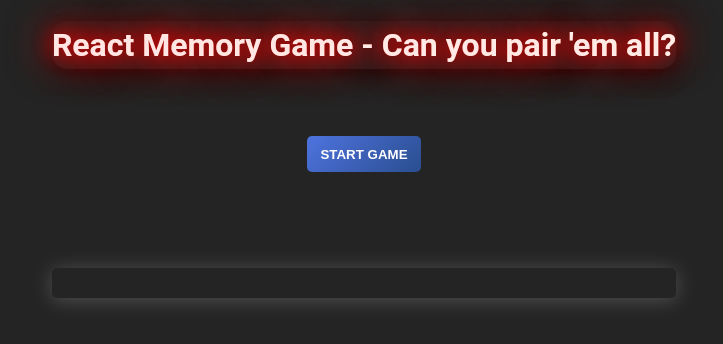
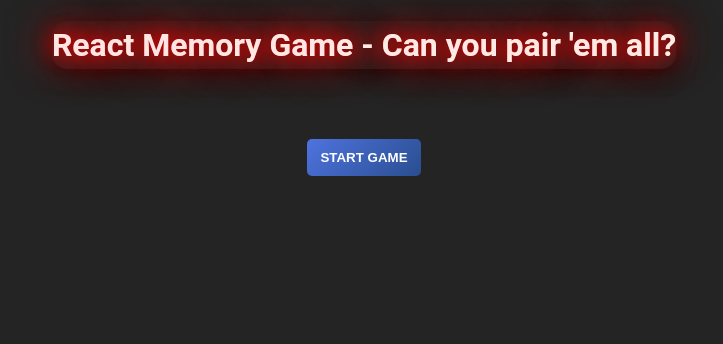
Before and after one commit to Zdravko93/react_memory_game, a React (Vite) app: page / in a window 1280 px wide. Shown: the top 344 px of the page, without its empty margins (276-999 px from the left). Built offline with nearby package versions, Linux system fonts and the light colour scheme.

Commit message:
refactor/update user interface: add/remove start/restart game buttons

```diff
--- a/src/App.jsx
+++ b/src/App.jsx
@@ -22,12 +22,26 @@ function App() {
         />
       ) : (
         <>
-          <Header onStartGame={startGame} />
+          <Header
+            onStartGame={startGame}
+            showStartbutton={
+              !state.gameStarted || (state.gameStarted && state.turns > 0)
+            }
+            label={
+              state.turns > 0 || state.gameOver ? "Restart Game" : "Start Game"
+            }
+          />
           <main
             style={{ opacity: state.gameStarted ? 1 : 0.3 }}
             className={classes["main-wrapper"]}
           >
-            <div className={classes["cards-grid"]}>
+            <div
+              className={
+                state.cards.length > 0
+                  ? `${classes["cards-grid"]} ${classes.active}`
+                  : classes["cards-grid"]
+              }
+            >
               {state.cards.map((card) => (
                 <Card
                   key={card.id}
--- a/src/App.module.css
+++ b/src/App.module.css
@@ -1,16 +1,18 @@
 .main-wrapper {
-  margin-top: 6em;
   padding: 10px;
-  box-shadow: 0px 2px 20px rgba(255, 255, 255, 0.7);
   border-radius: 5px;
 
   transition: opacity 300ms ease;
 }
 
 .cards-grid {
-  padding: 0.3em;
+  padding: 0.6em;
   display: grid;
   place-items: center;
   grid-template-columns: repeat(auto-fill, minmax(130px, 1fr));
   grid-gap: 1em;
 }
+
+.cards-grid.active {
+  box-shadow: 0px 2px 20px rgba(255, 255, 255, 0.7);
+}
--- a/src/components/Button.module.css
+++ b/src/components/Button.module.css
@@ -9,9 +9,9 @@
   animation: button-fade-in 2s;
   transition: box-shadow 100ms;
   display: block;
-  margin: 5em auto 0em auto;
   text-transform: uppercase;
   font-weight: bold;
+  text-align: center;
 }
 
 .button:hover {
--- a/src/components/Header.jsx
+++ b/src/components/Header.jsx
@@ -1,11 +1,13 @@
 import classes from "./Header.module.css";
 import Button from "./Button";
 
-export default function Header({ onStartGame }) {
+export default function Header({ onStartGame, showStartbutton, label }) {
   return (
     <header className={classes.header}>
       <h1>{"React Memory Game - Can you pair 'em all?"}</h1>
-      <Button onClick={onStartGame}>Start game</Button>
+      <div className={classes["button-container"]}>
+        {showStartbutton && <Button onClick={onStartGame}>{label}</Button>}
+      </div>
     </header>
   );
 }
--- a/src/components/Header.module.css
+++ b/src/components/Header.module.css
@@ -6,6 +6,15 @@ h1 {
   animation: glow 1.5s infinite alternate, heading-fade-in 200ms linear;
   border-radius: 15px;
   box-shadow: 0 5px 20px rgba(0, 0, 0, 0.6);
+}
+
+.button-container {
+  margin-top: 4em;
+  margin-bottom: 4em;
+  height: 3rem;
+  display: flex;
+  align-items: center;
+  justify-content: center;
 }
 
 @keyframes glow {
--- a/src/customHooks/useAppState.js
+++ b/src/customHooks/useAppState.js
@@ -12,7 +12,7 @@ export function useAppState() {
     dispatch({ type: "FLIP_CARD", payload: { id } });
   };
 
-  // Evaluate two flipped cards after short delay
+  // Flip evaluation logic
   useEffect(() => {
     if (state.flippedCards.length === 2) {
       const timeout = setTimeout(() => {
@@ -22,7 +22,7 @@ export function useAppState() {
     }
   }, [state.flippedCards]);
 
-  // Check if game is over
+  // Game Over check
   useEffect(() => {
     if (!state.gameStarted || state.gameOver) return;
 
```
Also changed, not shown: 1 other file (tests, documents, lock files or other folders).
